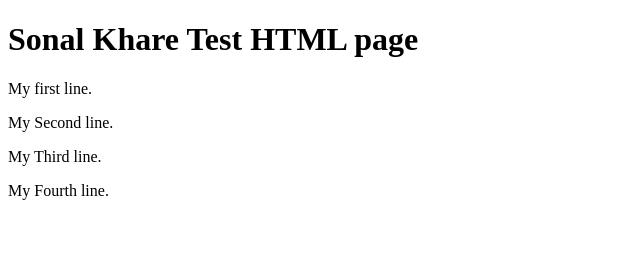
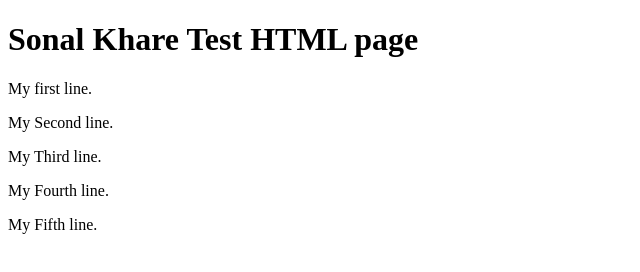
Before and after one commit to sonalbatch5/Assignment-on-Building-CI-CD-Pipeline-Tool, a plain HTML site: page index.html in a window 1280 px wide. Shown: the whole page, without its empty margins (0-640 px from the left). Drawn offline with Linux system fonts and the light colour scheme.

Commit message:
Update index.html
Adding fith line

```diff
--- a/index.html
+++ b/index.html
@@ -10,6 +10,7 @@
 <p>My Second line.</p>
 <p>My Third line.</p>
 <p>My Fourth line.</p>
+<p>My Fifth line.</p>
 
 </body>
 </html>
```
